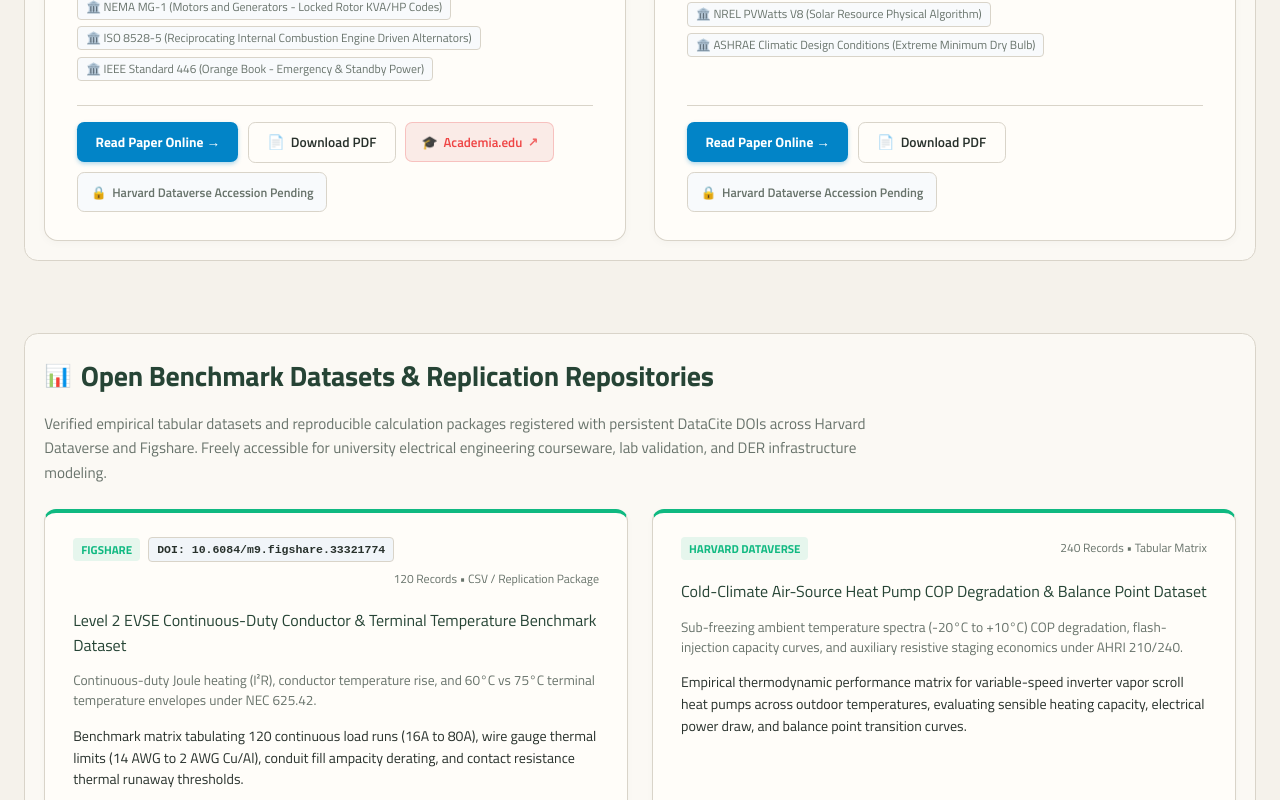
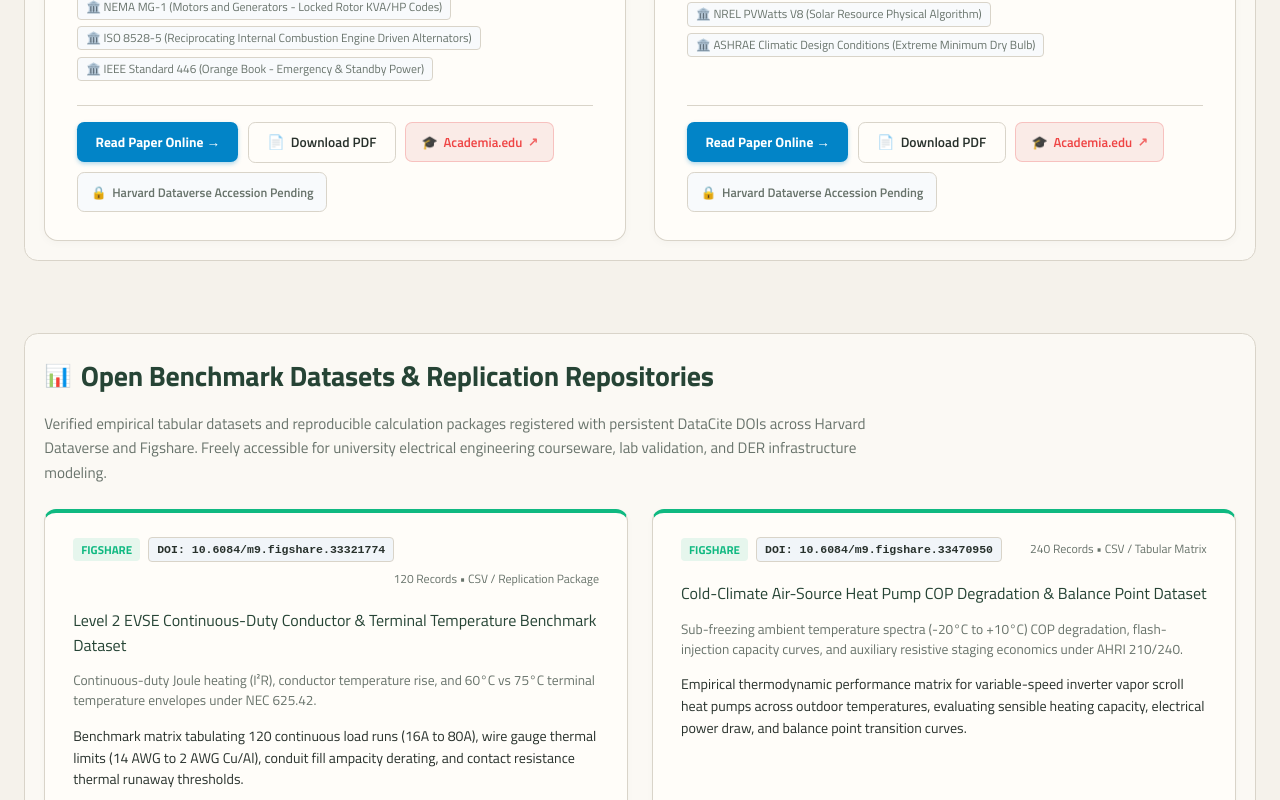
Before and after one commit to miadsaadidi/powerlab, a Next.js app: page /research in a window 1280 px wide. Shown: the part 1480-2280 px from the top of the page. Built offline with nearby package versions, Linux system fonts and the light colour scheme; no server answers.

Commit message:
feat(research): register figshare doi for heat pump benchmark dataset and update academia paper links

```diff
--- a/src/data/research-papers.ts
+++ b/src/data/research-papers.ts
@@ -128,9 +128,10 @@
     dateModified: "2026-09-06",
     pdfUrl: "/whitepapers/heat-pump-cop-degradation-auxiliary-heat.pdf",
     htmlUrl: "/whitepapers/heat-pump-cop-degradation-auxiliary-heat.html",
+    doi: "10.6084/m9.figshare.33470950",
     academiaUrl: "https://www.academia.edu/172873251/Non_Linear_Coefficient_of_Performance_COP_Degradation_Defrost_Entropy_Losses_and_Auxiliary_Resistive_Staging_Dynamics_in_Cold_Climate_Air_Source_Heat_Pumps_ccASHP_",
-    datasetStatus: "accession_pending",
-    datasetRepository: "Harvard Dataverse",
+    datasetStatus: "published",
+    datasetRepository: "Figshare",
     category: "Home Energy",
     categorySlug: "home-energy",
     keywords: [
@@ -269,6 +270,7 @@
     dateModified: "2026-08-30",
     pdfUrl: "/whitepapers/ground-view-factor-snow-albedo-pv-tilt.pdf",
     htmlUrl: "/whitepapers/ground-view-factor-snow-albedo-pv-tilt.html",
+    academiaUrl: "https://www.academia.edu/175217881/Ground_View_Factor_Transposition_Snow_Albedo_Dynamics_and_Sub_Zero_Open_Circuit_Voltage_Expansion_in_Photovoltaic_Arrays",
     datasetStatus: "accession_pending",
     datasetRepository: "Harvard Dataverse",
     category: "Solar Photovoltaics",
@@ -360,14 +362,16 @@
   },
   {
     id: "PL-DS-HP-02",
-    repository: "Harvard Dataverse",
-    status: "accession_pending",
+    repository: "Figshare",
+    doi: "10.6084/m9.figshare.33470950",
+    status: "published",
     title: "Cold-Climate Air-Source Heat Pump COP Degradation & Balance Point Dataset",
     subtitle: "Sub-freezing ambient temperature spectra (-20°C to +10°C) COP degradation, flash-injection capacity curves, and auxiliary resistive staging economics under AHRI 210/240.",
     description: "Empirical thermodynamic performance matrix for variable-speed inverter vapor scroll heat pumps across outdoor temperatures, evaluating sensible heating capacity, electrical power draw, and balance point transition curves.",
     recordCount: "240 Records",
-    format: "Tabular Matrix",
-    repositoryUrl: "/research/heat-pump-cop-degradation-and-auxiliary-heat-kinetics",
+    format: "CSV / Tabular Matrix",
+    downloadUrl: "https://figshare.com/articles/dataset/Empirical_Coefficient_of_Performance_COP_Degradation_and_Auxiliary_Electric_Resistance_Staging_Bin_Matrix_for_Cold-Climate_Air-Source_Heat_Pumps_ccASHP_/33470950?file=68317969",
+    repositoryUrl: "https://doi.org/10.6084/m9.figshare.33470950",
     paperSlug: "heat-pump-cop-degradation-and-auxiliary-heat-kinetics",
   },
   {
```
Also changed, not shown: public/datasets/heat-pump-cop-degradation-bin-matrix.json (added, +43 -0 lines), public/datasets/heat-pump-cop-degradation-bin-matrix.csv (added), public/images/devto-heatpump-cop-degradation-cover.jpg (added), public/images/medium-heatpump-cop-degradation-cover.jpg (added).
